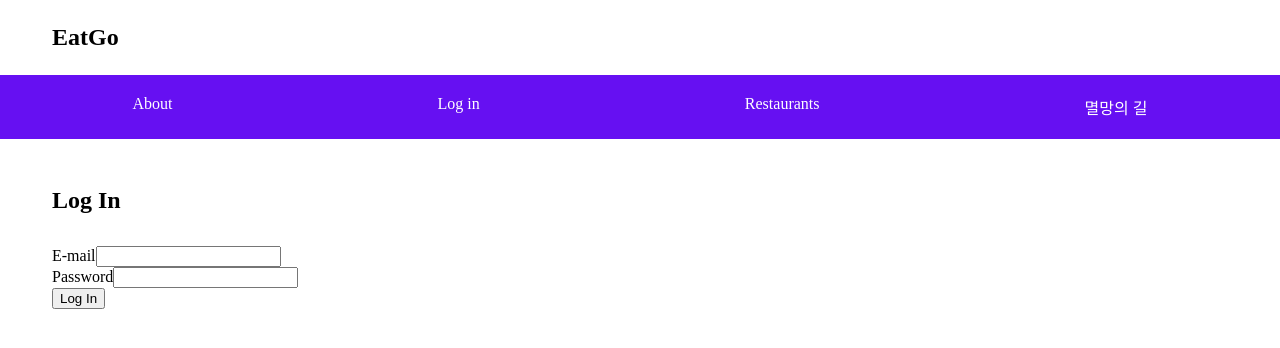
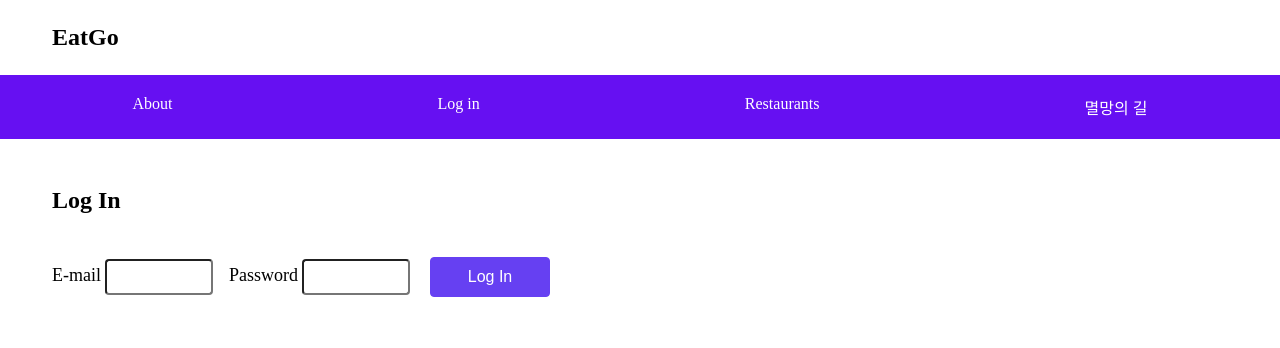
Before and after one commit to CodeSoom/react-week8-assignment-1, a React app: page /login in a window 1280 px wide. Shown: the top 348 px of the page. Built offline with nearby package versions, Linux system fonts and the light colour scheme; the HTML template or start-up script is replaced by a standard one.

Commit message:
Apply Emotion to Login,Logout Form
Apply Form, Field, Button to LoginForm
Apply Form, Button to LogoutForm

```diff
--- a/src/components/LoginForm.jsx
+++ b/src/components/LoginForm.jsx
@@ -1,4 +1,8 @@
 import React from 'react';
+
+import Form from '../styles/Form';
+import Field from '../styles/Field';
+import Button from '../styles/Button';
 
 const LoginForm = React.memo(({ fields, onChange, onSubmit }) => {
   const { email, password } = fields;
@@ -9,8 +13,8 @@ const LoginForm = React.memo(({ fields, onChange, onSubmit }) => {
   }
 
   return (
-    <>
-      <div>
+    <Form>
+      <Field>
         <label htmlFor="login-email">
           E-mail
         </label>
@@ -21,8 +25,8 @@ const LoginForm = React.memo(({ fields, onChange, onSubmit }) => {
           value={email}
           onChange={handleChange}
         />
-      </div>
-      <div>
+      </Field>
+      <Field>
         <label htmlFor="login-password">
           Password
         </label>
@@ -33,14 +37,14 @@ const LoginForm = React.memo(({ fields, onChange, onSubmit }) => {
           value={password}
           onChange={handleChange}
         />
-      </div>
-      <button
+      </Field>
+      <Button
         type="button"
         onClick={onSubmit}
       >
         Log In
-      </button>
-    </>
+      </Button>
+    </Form>
   );
 });
 
--- a/src/components/LogoutForm.jsx
+++ b/src/components/LogoutForm.jsx
@@ -1,14 +1,18 @@
 import React from 'react';
+
+import Form from '../styles/Form';
+import Button from '../styles/Button';
+
 
 export default function LogoutForm({ onClick }) {
   return (
-    <>
-      <button
+    <Form>
+      <Button
         type="button"
         onClick={onClick}
       >
         Log out
-      </button>
-    </>
+      </Button>
+    </Form>
   );
 }
```
